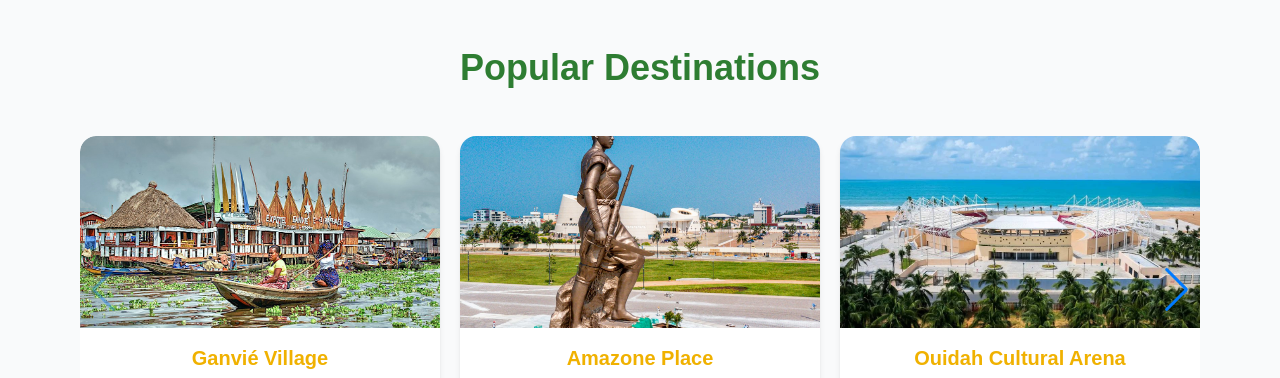
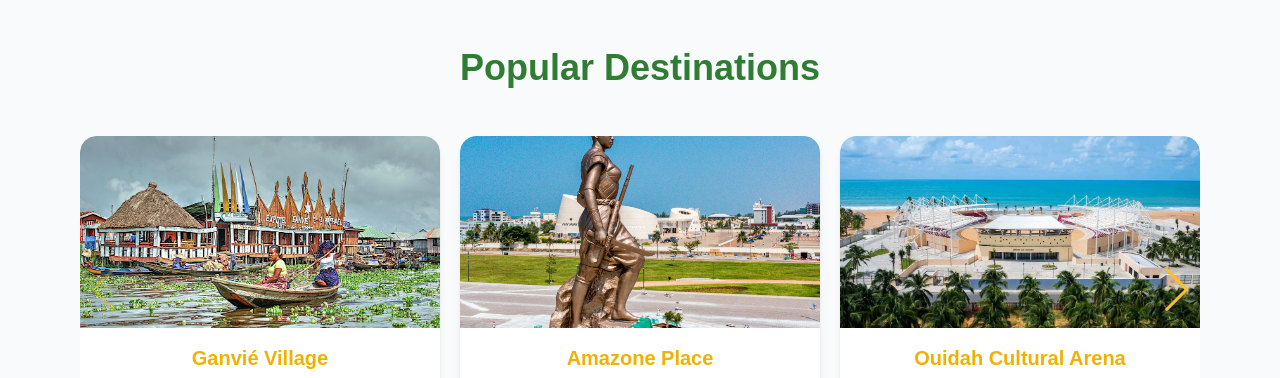
Before and after one commit to Tibo7777/Adventures-Benin, a Next.js app: page / in a window 1280 px wide. Shown: the part 1260-1638 px from the top of the page. Built offline with nearby package versions, Linux system fonts and the light colour scheme.

Commit message:
initial commit

```diff
--- a/src/app/components/PopularDestinations.js
+++ b/src/app/components/PopularDestinations.js
@@ -1,11 +1,12 @@
 "use client";
 
+import { forwardRef } from "react";
 import { Swiper, SwiperSlide } from "swiper/react";
 import { Navigation, Pagination, Autoplay } from "swiper/modules";
+import Image from "next/image";
 import "swiper/css";
 import "swiper/css/navigation";
 import "swiper/css/pagination";
-import { forwardRef } from "react";
 
 const PopularDestinations = forwardRef((props, ref) => {
   const destinations = [
@@ -37,17 +38,39 @@ const PopularDestinations = forwardRef((props, ref) => {
         {destinations.map((dest) => (
           <SwiperSlide key={dest.name}>
             <div className="bg-white rounded-2xl shadow-md overflow-hidden">
-              <img src={dest.img} alt={dest.name} className="w-full h-48 object-cover" />
+              <div className="relative w-full h-48">
+                <Image
+                  src={dest.img}
+                  alt={dest.name}
+                  fill
+                  className="object-cover rounded-t-2xl"
+                  priority
+                />
+              </div>
               <div className="p-4">
-                <h3 className="text-xl text-yellow-500 font-semibold text-primary mb-2">{dest.name}</h3>
+                <h3 className="text-xl text-yellow-500 font-semibold mb-2">{dest.name}</h3>
                 <p className="text-gray-600">{dest.description}</p>
               </div>
             </div>
           </SwiperSlide>
         ))}
       </Swiper>
+
+      {/* Arrow color override */}
+      <style jsx global>{`
+        .swiper-button-next,
+        .swiper-button-prev {
+          color: #FBBF24 !important; /* Tailwind yellow-500 hex */
+        }
+        .swiper-button-next:hover,
+        .swiper-button-prev:hover {
+          color: #F59E0B !important; /* Tailwind yellow-600 hex */
+        }
+      `}</style>
     </section>
   );
 });
 
+PopularDestinations.displayName = "PopularDestinations";
+
 export default PopularDestinations;
```
